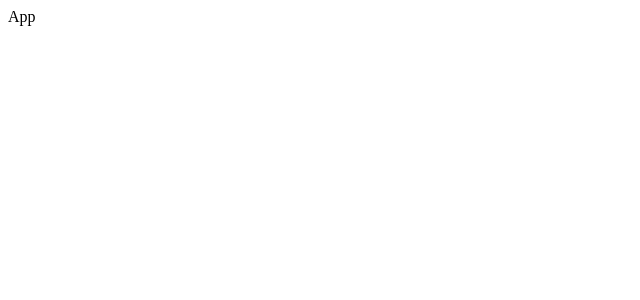
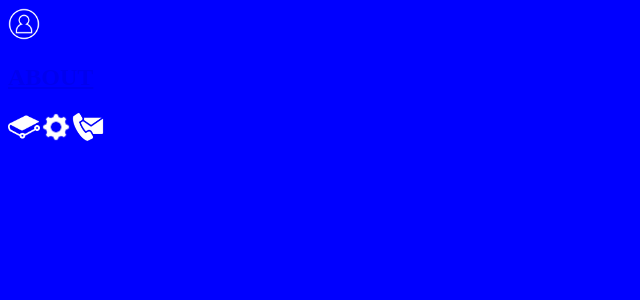
Before and after one commit to TongguangZhang/TongguangZhang.github.io, a React (Create React App) app in the folder client/: page / in a window 1280 px wide. Shown: the top 300 px of the page, without its empty margins (0-640 px from the left). Built offline with nearby package versions, Linux system fonts and the light colour scheme.

Commit message:
added navbar

```diff
--- a/client/package.json
+++ b/client/package.json
@@ -7,12 +7,13 @@
     "@testing-library/react": "^13.4.0",
     "@testing-library/user-event": "^13.5.0",
     "classnames": "^2.3.2",
-    "dompurify": "^3.0.3",
+    "dompurify": "^3.0.6",
     "emailjs-com": "^3.2.0",
     "react": "^18.2.0",
     "react-dom": "^18.2.0",
-    "react-router-dom": "^6.11.2",
+    "react-router-dom": "^6.16.0",
     "react-scripts": "5.0.1",
+    "sass": "^1.69.3",
     "web-vitals": "^2.1.4"
   },
   "scripts": {
--- a/client/public/index.html
+++ b/client/public/index.html
@@ -5,10 +5,7 @@
         <link rel="icon" href="%PUBLIC_URL%/favicon.ico" />
         <meta name="viewport" content="width=device-width, initial-scale=1" />
         <meta name="theme-color" content="#000000" />
-    <meta
-      name="description"
-      content="Web site created using create-react-app"
-    />
+        <meta name="description" content="Web site created using create-react-app" />
         <link rel="apple-touch-icon" href="%PUBLIC_URL%/logo192.png" />
         <!--
       manifest.json provides metadata used when your web app is installed on a
@@ -24,6 +21,10 @@
       work correctly both with client-side routing and a non-root public URL.
       Learn how to configure a non-root public URL by running `npm run build`.
     -->
+        <link
+            rel="stylesheet"
+            href="https://fonts.googleapis.com/css2?family=Material+Symbols+Outlined:opsz,wght,FILL,GRAD@48,400,0,0"
+        />
         <title>React App</title>
     </head>
     <body>
@@ -38,6 +39,5 @@
 
       To begin the development, run `npm start` or `yarn start`.
       To create a production bundle, use `npm run build` or `yarn build`.
-    -->
-  </body>
+    --></body>
 </html>
--- a/client/src/App.js
+++ b/client/src/App.js
@@ -1,5 +1,13 @@
+import React from "react"
+import { BrowserRouter, Routes, Route } from "react-router-dom"
+import Nav from "./components/nav/Nav"
+
 const App = () => {
-    return <div className="App">App</div>
+    return (
+        <BrowserRouter>
+            <Nav />
+        </BrowserRouter>
+    )
 }
 
 export default App
--- /dev/null
+++ b/client/src/components/nav/Nav.js
@@ -0,0 +1,67 @@
+import React, { Component } from "react"
+import { Link, useLocation } from "react-router-dom"
+import "./nav.scss"
+import about_icon from "../../assets/about.png"
+import projects_icon from "../../assets/projects.png"
+import skills_icon from "../../assets/skills.png"
+import contact_icon from "../../assets/contact.png"
+
+export default function Nav() {
+    const location = useLocation()
+    const get_position_class = () => {
+        switch (location.pathname) {
+            case "/":
+                return "nav-about"
+            case "/projects":
+                return "nav-projects"
+            case "/skills":
+                return "nav-skills"
+            case "/contact":
+                return "nav-contact"
+            default:
+                return ""
+        }
+    }
+
+    const get_page_title = () => {
+        switch (location.pathname) {
+            case "/":
+                return "ABOUT"
+            case "/projects":
+                return "PROJECTS"
+            case "/skills":
+                return "SKILLS"
+            case "/contact":
+                return "CONTACT"
+            default:
+                return ""
+        }
+    }
+
+    const position_class = get_position_class()
+    const page_title = get_page_title()
+
+    const is_current_page = (nav_class) => {
+        return nav_class === position_class
+    }
+
+    const render_nav_link = (to, img_src, alt_text, nav_class) => {
+        const link_class = is_current_page(nav_class) ? "nav-link current" : "nav-link"
+
+        return (
+            <Link to={to} className={link_class}>
+                <img className="icon" src={img_src} alt={alt_text} />
+                {is_current_page(nav_class) && <h1 className="page-title">{page_title}</h1>}
+            </Link>
+        )
+    }
+
+    return (
+        <nav className={`nav ${position_class}`}>
+            {render_nav_link("/", about_icon, "about_icon", "nav-about")}
+            {render_nav_link("/projects", projects_icon, "projects-icon", "nav-projects")}
+            {render_nav_link("/skills", skills_icon, "skills_icon", "nav-skills")}
+            {render_nav_link("/contact", contact_icon, "contact-icon", "nav-contact")}
+        </nav>
+    )
+}
--- /dev/null
+++ b/client/src/components/nav/nav.scss
@@ -0,0 +1,9 @@
+body {
+    background-color: blue;
+    color: white;
+}
+
+.icon {
+    width: 32px;
+    height: 32px;
+}
```
Also changed, not shown: 1 other file (tests, documents, lock files or other folders). Lines whose indentation alone changed are shown as unchanged.
